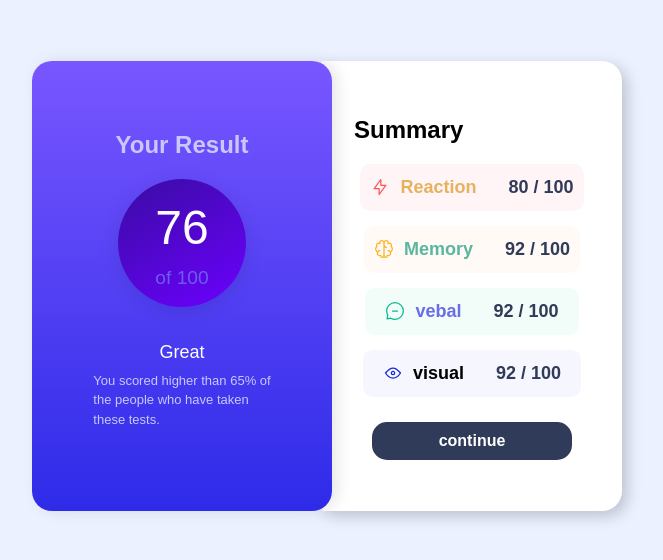
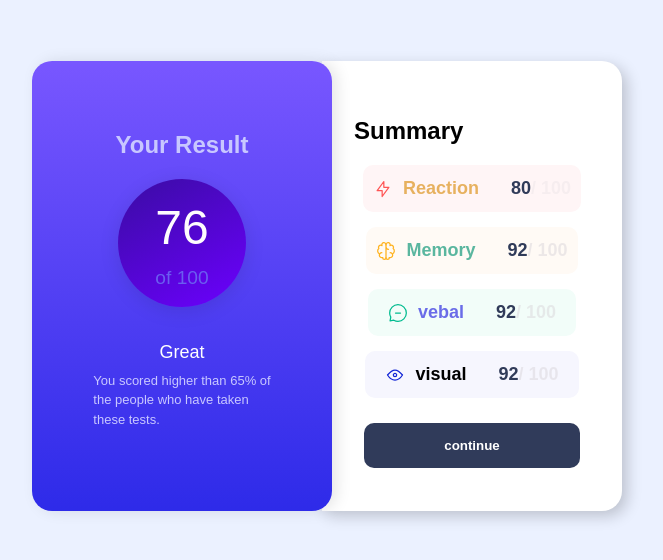
Before and after one commit to Maxmillian-Muiruri/result-summary, a plain HTML site: page index.html in a window 1280 px wide. Shown: the part 114-674 px from the top of the page, without its empty margins (313-976 px from the left). Drawn offline with Linux system fonts and the light colour scheme.

Commit message:
add styling for button

```diff
--- a/index.css
+++ b/index.css
@@ -120,6 +120,9 @@ h1 {
   color: black;
   align-self: flex-start;
 }
+.rightp {
+  color: #dad6db;
+}
 /* Styling for the reaction container */
 .reaction {
   display: flex;
@@ -171,19 +174,19 @@ h1 {
 
 /* Specific text colors for each category */
 .reaction:nth-child(1) .reaction-icon p {
-  color: #d46d6d; /* Red for Reaction */
+  color: #d46d6d;
 }
 
 .reaction:nth-child(2) .reaction-icon p {
-  color: #e7b15f; /* Yellow for Memory */
+  color: #e7b15f;
 }
 
 .reaction:nth-child(3) .reaction-icon p {
-  color: #5ab69f; /* Green for Verbal */
+  color: #5ab69f;
 }
 
 .reaction:nth-child(4) .reaction-icon p {
-  color: #6a6ce8; /* Blue for Visual */
+  color: #6a6ce8;
 }
 
 /* Styling for the score text */
@@ -200,19 +203,22 @@ h1 {
 }
 
 /* Styling for the continue button */
-.reaction button {
-  width: 200px;
-  padding: 10px;
+button {
+  width: 100%;
+  padding: 15px 5rem;
+  background: hsl(224, 30%, 27%);
+  color: white;
   border: none;
-  border-radius: 15px;
-  background-color: #303b59;
-  color: white;
-  font-size: 16px;
   font-weight: bold;
   cursor: pointer;
-  transition: background-color 0.3s;
+  transition: background 0.3s;
+  margin-top: 10px;
+  margin-bottom: 15px;
+  border-radius: 10px;
+  font-family: Arial, sans-serif;
+  gap: 2rem;
 }
 
-.reaction button:hover {
-  background-color: #4a5680;
+button:hover {
+  background: hsl(224, 30%, 20%);
 }
--- a/index.html
+++ b/index.html
@@ -41,7 +41,9 @@
           </div>
 
           <div class="reaction-text">
-            <p class="score">80 / 100</p>
+            <p class="score">
+              80 <span class="rightp"><span class="rightp">/ 100</span></span>
+            </p>
           </div>
         </div>
         <div class="reaction" id="memory">
@@ -50,7 +52,7 @@
             <p>Memory</p>
           </div>
           <div class="reaction-text">
-            <p class="score">92 / 100</p>
+            <p class="score">92 <span class="rightp">/ 100</span></p>
           </div>
         </div>
         <div class="reaction" id="verbal">
@@ -59,7 +61,7 @@
             <p>vebal</p>
           </div>
           <div class="reaction-text">
-            <p class="score">92 / 100</p>
+            <p class="score">92 <span class="rightp">/ 100</span></p>
           </div>
         </div>
         <div class="reaction" id="visual">
@@ -68,11 +70,11 @@
             <p>visual</p>
           </div>
           <div class="reaction-text">
-            <p class="score">92 / 100</p>
+            <p class="score">92 <span class="rightp"> / 100</span></p>
           </div>
         </div>
 
-        <div class="reaction">
+        <div id="continue">
           <button>continue</button>
         </div>
       </div>
```
